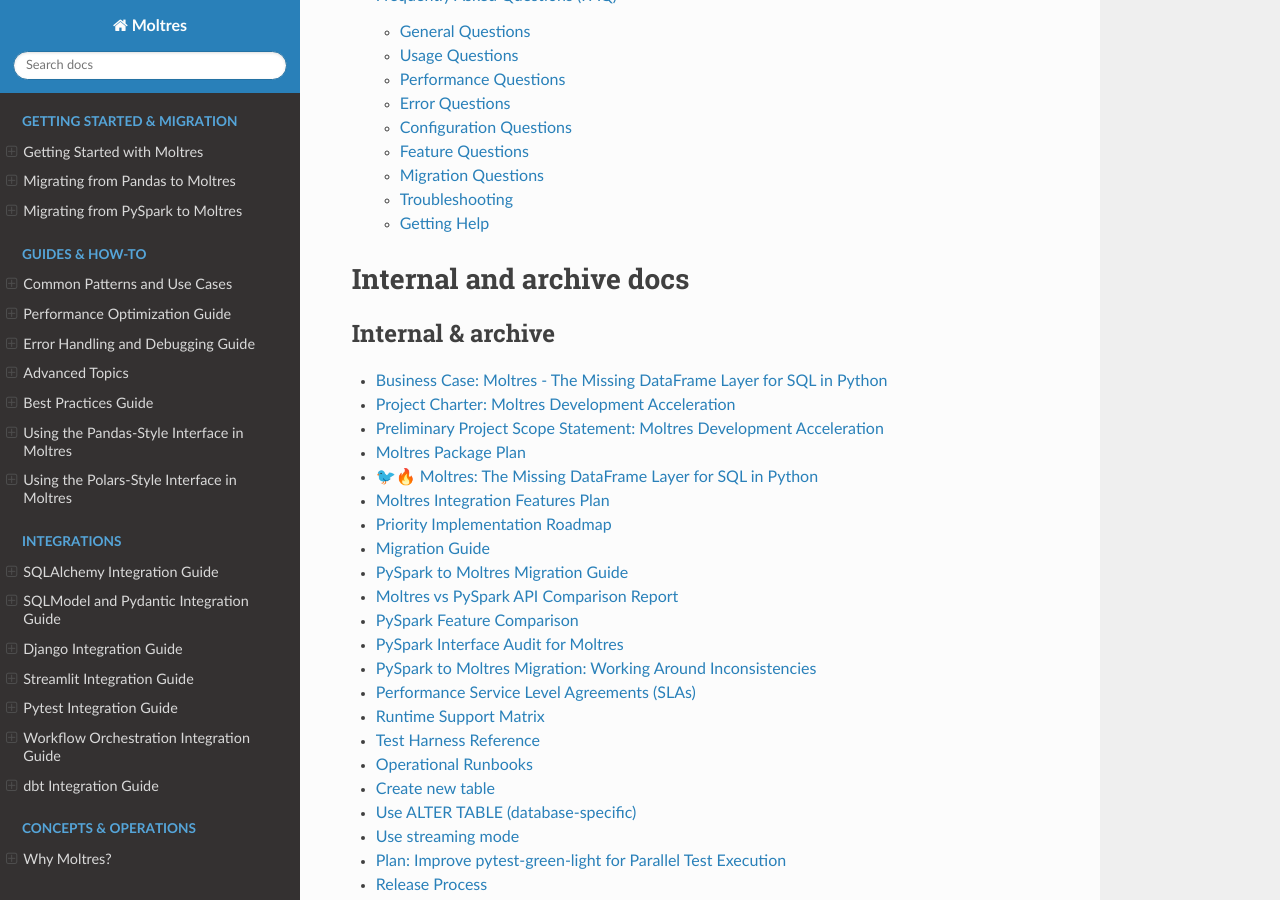
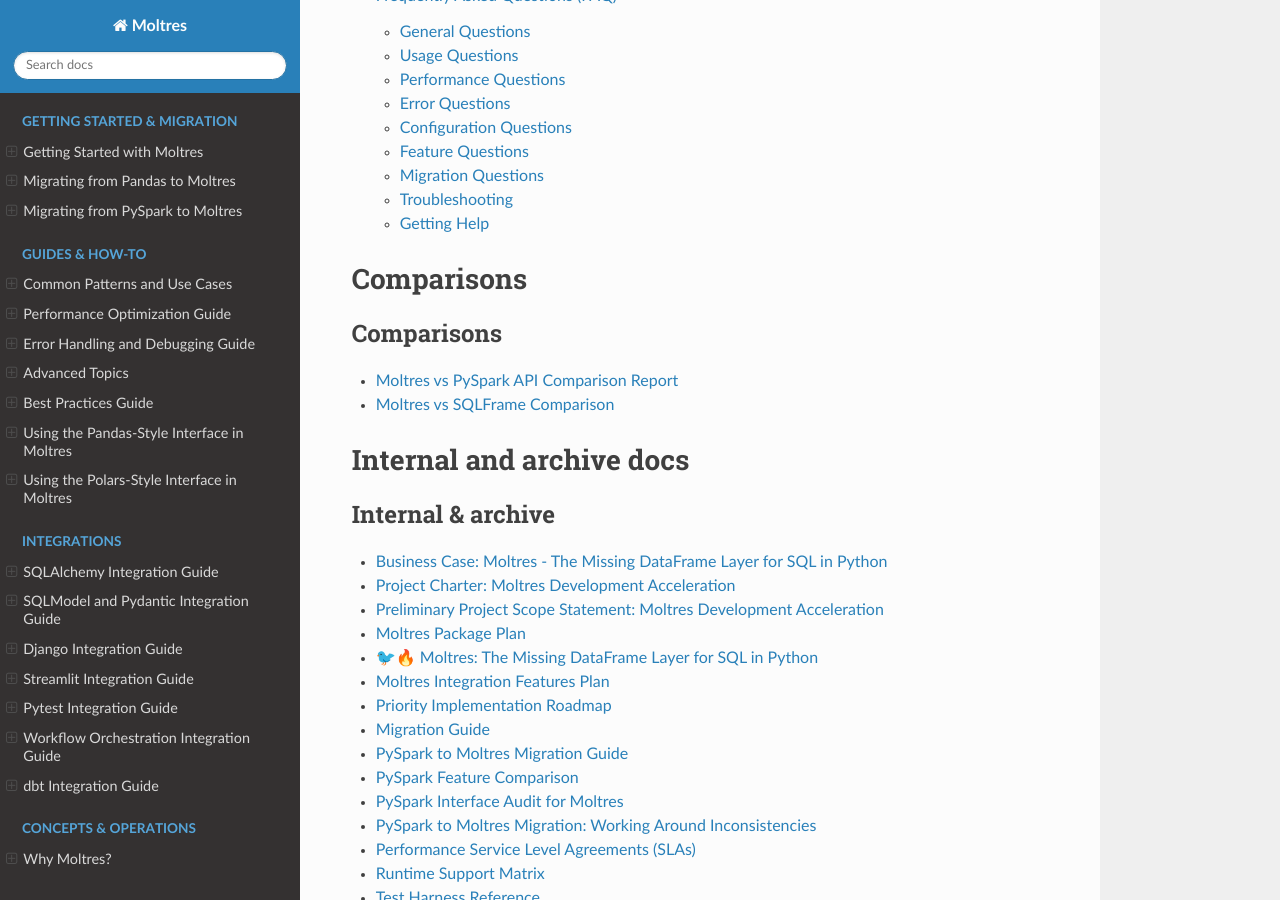
Before and after one commit to eddiethedean/moltres, a Sphinx documentation site: the page built from docs/index.rst, in a window 1280 px wide and 900 px high, scrolled down 9304 px. Built offline with Sphinx 7.4.7 and the Read the Docs theme 3.1.0, drawn with Linux system fonts in a browser that asks for light colours.

Commit message:
docs: add Comparisons section to Read the Docs; ignore coverage.json

```diff
--- a/docs/index.rst
+++ b/docs/index.rst
@@ -93,6 +93,17 @@
    FAQ
 
 
+Comparisons
+===========
+
+.. toctree::
+   :maxdepth: 1
+   :caption: Comparisons
+
+   MOLTRES_VS_PYSPARK_COMPARISON
+   MOLTRES_VS_SQLFRAME_COMPARISON
+
+
 Internal and archive docs
 =========================
 
```
Also changed, not shown: other parts of docs/index.rst (+0 -1 lines), 1 other file.
